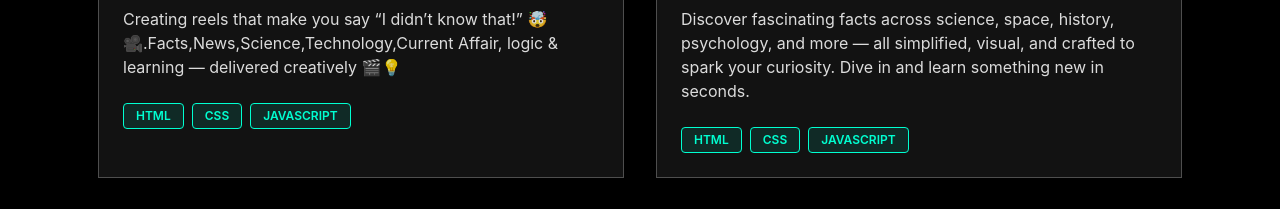
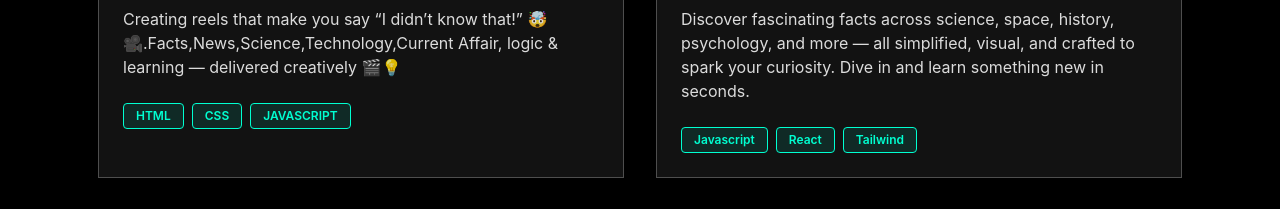
Before and after one commit to gouravverma23/Portfolio, a React (Vite) app: page / in a window 1280 px wide. Shown: the part 3840-4049 px from the top of the page. Built offline with nearby package versions, Linux system fonts and the light colour scheme; grey boxes are pictures that could not be loaded.

Commit message:
Minor changes in Project 2

```diff
--- a/src/mockData.js
+++ b/src/mockData.js
@@ -121,11 +121,10 @@ export const projects = [
     id: 2,
     title: "New Website for Factsnreel",
     description: "Discover fascinating facts across science, space, history, psychology, and more — all simplified, visual, and crafted to spark your curiosity. Dive in and learn something new in seconds.",
-    technologies: ["HTML","CSS","JAVASCRIPT"],/*react,Python,tensorflow,postgreSQL,Docker*/
+    technologies: ["Javascript","React","Tailwind"],/*react,Python,tensorflow,postgreSQL,Docker*/
     github: "https://github.com/gouravverma23/factsnreel-website",
     demo: "https://factsnreel-website.vercel.app/",
     image: websiteFront2
-    /*https://images.unsplash.com/photo-1454165804606-c3d57bc86b40?w=600&h=400&fit=crop*/
   },
   {
     id: 3,
```
